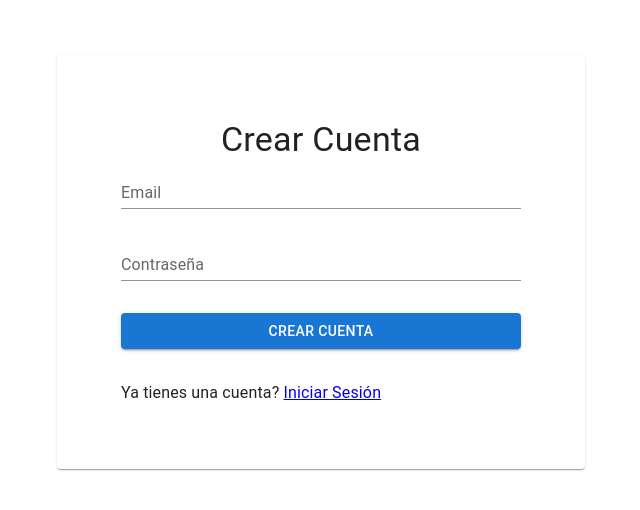
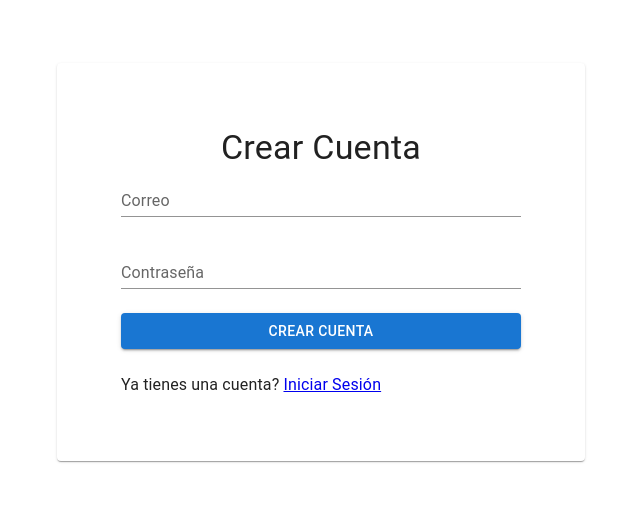
Before and after one commit to daniel130300/pollos-de-oriente-web-app, a React (Vite) app: page /signup in a window 1280 px wide. Shown: the part 138-648 px from the top of the page, without its empty margins (319-959 px from the left). Built offline with nearby package versions, Linux system fonts and the light colour scheme; no server answers.

Commit message:
added auth v1

```diff
--- a/src/components/pages/SignIn.tsx
+++ b/src/components/pages/SignIn.tsx
@@ -1,4 +1,4 @@
-import { useState } from 'react'
+import { useEffect, useState } from 'react'
 import { supabase } from '../../supabaseClient'
 import InputField from '../atoms/InputField'
 import Stack from '@mui/material/Stack';
@@ -7,44 +7,98 @@ import Card from '@mui/material/Card';
 import Box from '@mui/material/Box';
 import Typography from '@mui/material/Typography';
 import { Link } from '@tanstack/react-router';
+import * as yup from 'yup';
+import { useFormik } from 'formik';
+import FormHelperText from '@mui/material/FormHelperText';
+import { Session } from '@supabase/supabase-js';
+import LinearProgress from '@mui/material/LinearProgress';
 
-export default function Auth() {
-  const [loading, setLoading] = useState(false)
-  const [email, setEmail] = useState('')
-  const [password, setPassword] = useState('');
+export const SignIn: React.FC = () => {
+  const [submitLoading, setSubmitLoading] = useState(false);
+  const [signInError, setSignInError] = useState<string | null>(null);
+  const [session, setSession] = useState<Session | null>(null)
+  const [authLoading, setAuthLoading] = useState(true);
 
-  const handleLogin = async (event: any) => {
-    event.preventDefault()
+  const userSchema = yup.object().shape({
+    email: yup.string().email('El correo debe ser valido').required('El correo es un campo requerido'),
+    password: yup.string().required().min(8, 'La contraseña debe contener al menos 8 caracteres').matches(/^(?=.*[a-z])(?=.*[A-Z])(?=.*\d)(?=.*[@$!%*?&])[A-Za-z\d@$!%*?&]+$/, 'La contraseña debe contener al menos una letra mayuscula, una letra minuscula, un numero y un caracter especial')
+  });
 
-    setLoading(true)
+  const formik = useFormik({
+    initialValues: {
+      email: '',
+      password: '',
+    },
+    validationSchema: userSchema,
+    onSubmit: async (values) => {
+      setSubmitLoading(true);
+      const { error } = await supabase.auth.signInWithPassword({ email: values.email, password: values.password })
+      if (error) {
+        setSignInError(error.message);
+      }
+      setSubmitLoading(false);
+    },
+    enableReinitialize: true
+  })
 
-    const { error } = await supabase.auth.signInWithPassword({ email, password })
+  useEffect(() => {
+    const {
+      data: { subscription },
+    } = supabase.auth.onAuthStateChange((_event, session) => {
+      setSession(session)
+      setAuthLoading(false);
+    })
 
-    if (error) {
-      alert(error.message)
-    }
-
-    setLoading(false)
-  }
+    return () => subscription.unsubscribe()
+  }, [])
 
   return (
     <Box sx={{ display: 'flex', alignItems: 'center', justifyContent: 'center', height: '100%'}}>
+      {authLoading ? <LinearProgress/> : (
+        <>
+          {session ? <Typography>Logged In!</Typography> : (
             <Card sx={{width: '100%', maxWidth: 400, p: 8}}>
               <Typography variant='h4' sx={{display: 'flex', alignItems: 'center', justifyContent: 'center'}}>
                 Iniciar Sesión
               </Typography>
               <Stack spacing={3}>
-          <InputField id='email' label='Email' variant='standard' type="email"/>
-          <InputField id='password' label='Contraseña' variant='standard' type='password'/>
-          <Typography variant='body1'>
+                <InputField
+                  id='email'
+                  label='Correo'
+                  type="email"
+                  onChange={formik.handleChange}
+                  value={formik.values.email}
+                  error={
+                    formik.touched.email && Boolean(formik.errors.email)
+                  }
+                  helperText={formik.touched.email && formik.errors.email}
+                />
+                <InputField
+                  id='password'
+                  label='Contraseña'
+                  type='password'
+                  onChange={formik.handleChange}
+                  value={formik.values.password}
+                  error={
+                    formik.touched.password && Boolean(formik.errors.password)
+                  }
+                  helperText={formik.touched.password && formik.errors.password}
+                />
+                <Typography align='right'>
                   <Link to='/'>Se te olvido tu contraseña?</Link>
                 </Typography>
-          <Button onClick={handleLogin}>Iniciar Sesión</Button>
-          <Typography variant='body1'>
-            No tienes una cuenta? <Link to='/signup'>Crea una cuenta</Link>
+                {signInError && <FormHelperText error>{signInError}</FormHelperText>}
+                <Button disabled={submitLoading} onClick={() => formik.handleSubmit()}>{!submitLoading ? 'Iniciar Sesión' : 'Cargando...'}</Button>
+                <Typography>
+                  No tienes una cuenta? <Link to='/signup'>Crear Cuenta</Link>
                 </Typography>
               </Stack>
             </Card>
+          )}
+        </>
+      )}
   </Box>
   )
 }
+
+export default SignIn;
--- a/src/components/pages/SignUp.tsx
+++ b/src/components/pages/SignUp.tsx
@@ -6,28 +6,36 @@ import Button from '../atoms/Button';
 import Card from '@mui/material/Card';
 import Box from '@mui/material/Box';
 import Typography from '@mui/material/Typography';
-import { Link } from '@tanstack/react-router';
+import { Link, useNavigate } from '@tanstack/react-router';
 import { useFormik } from 'formik';
-import { object, string } from 'yup';
+import * as yup from 'yup';
+import FormHelperText from '@mui/material/FormHelperText';
 
-const userSchema = object().shape({
-  email: string().email().required(),
-  password: string().required().min(8, 'Password must be at least 8 characters').matches(/^(?=.*[a-z])(?=.*[A-Z])(?=.*\d)(?=.*[@$!%*?&])[A-Za-z\d@$!%*?&]+$/, 'Password must contain at least one uppercase letter, one lowercase letter, one number and one special character')
+const userSchema = yup.object().shape({
+  email: yup.string().email('El correo debe ser valido').required('El correo es un campo requerido'),
+  password: yup.string().required().min(8, 'La contraseña debe contener al menos 8 caracteres').matches(/^(?=.*[a-z])(?=.*[A-Z])(?=.*\d)(?=.*[@$!%*?&])[A-Za-z\d@$!%*?&]+$/, 'La contraseña debe contener al menos una letra mayuscula, una letra minuscula, un numero y un caracter especial')
 });
 
-export default function Auth() {
+export const SignUp: React.FC = () => {
+
+  const [loading, setLoading] = useState(false);
+  const [signUpError, setSignUpError] = useState<string | null>(null);
+  const navigate = useNavigate();
 
   const formik = useFormik({
     initialValues: {
       email: '',
       password: '',
     },
-    validationSchema: userSchema, // Our Yup schema
+    validationSchema: userSchema,
     onSubmit: async (values) => {
+      setLoading(true);
       const { error } = await supabase.auth.signUp({ email: values.email, password: values.password })
       if (error) {
-        alert(error.message)
+       setSignUpError(error.message)
       }
+      setLoading(false);
+      navigate({to: '/'});
     },
     enableReinitialize: true
   })
@@ -38,16 +46,38 @@ export default function Auth() {
         <Typography variant='h4' sx={{display: 'flex', alignItems: 'center', justifyContent: 'center'}}>
           Crear Cuenta
         </Typography>
-
         <Stack spacing={3}>
-          <InputField id='email' label='Email' variant='standard' type="email"/>
-          <InputField id='password' label='Contraseña' variant='standard' type='password'/>
-        </Stack>
-          <Button sx={{width: '100%', my: 4}}>Crear Cuenta</Button>
+          <InputField
+            id='email'
+            label='Correo'
+            type="email"
+            onChange={formik.handleChange}
+            value={formik.values.email}
+            error={
+              formik.touched.email && Boolean(formik.errors.email)
+            }
+            helperText={formik.touched.email && formik.errors.email}
+          />
+          <InputField
+            id='password'
+            label='Contraseña'
+            type='password'
+            onChange={formik.handleChange}
+            value={formik.values.password}
+            error={
+              formik.touched.password && Boolean(formik.errors.password)
+            }
+            helperText={formik.touched.password && formik.errors.password}
+          />
+          {signUpError && <FormHelperText error>{signUpError}</FormHelperText>}
+          <Button disabled={loading} onClick={() => formik.handleSubmit()}>{!loading ? 'Crear Cuenta' : 'Cargando...'}</Button>
           <Typography>
             Ya tienes una cuenta? <Link to='/'>Iniciar Sesión</Link>
           </Typography>
+        </Stack>
       </Card>
     </Box>
   )
 }
+
+export default SignUp;
--- a/src/routes/__root.tsx
+++ b/src/routes/__root.tsx
@@ -1,5 +1,8 @@
 import { createRootRoute, Outlet } from '@tanstack/react-router'
 import { TanStackRouterDevtools } from '@tanstack/router-devtools'
+
+// here i should evaluate if a user has an existing session, if it does then show the routes, if not then show the sign in screen
+// also consider creating a guard so that just if users are not authenticated they can navigate to the sign in and sign up screens
 
 export const Route = createRootRoute({
   component: () => (
```
Lines whose indentation alone changed are shown as unchanged.
